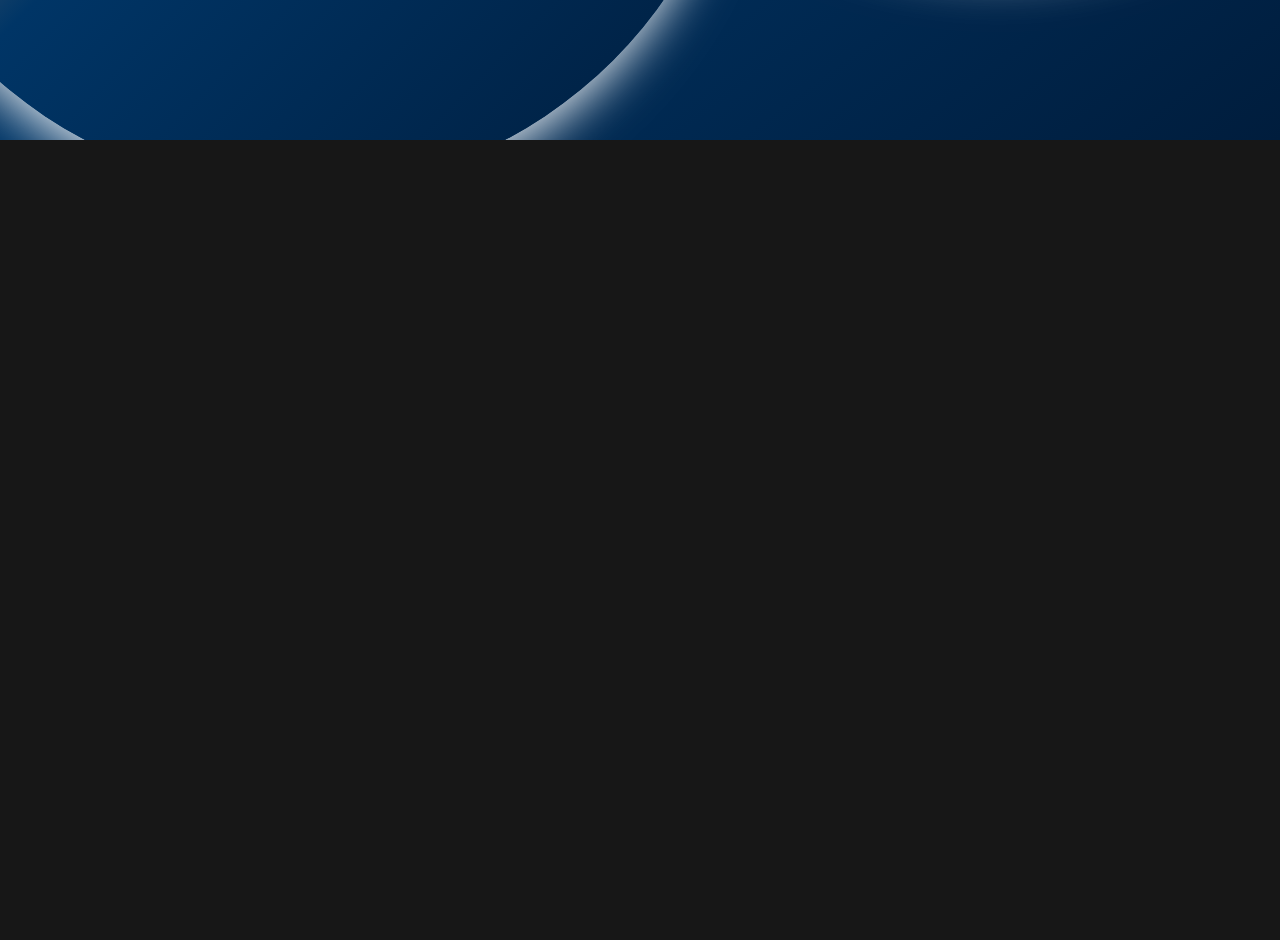
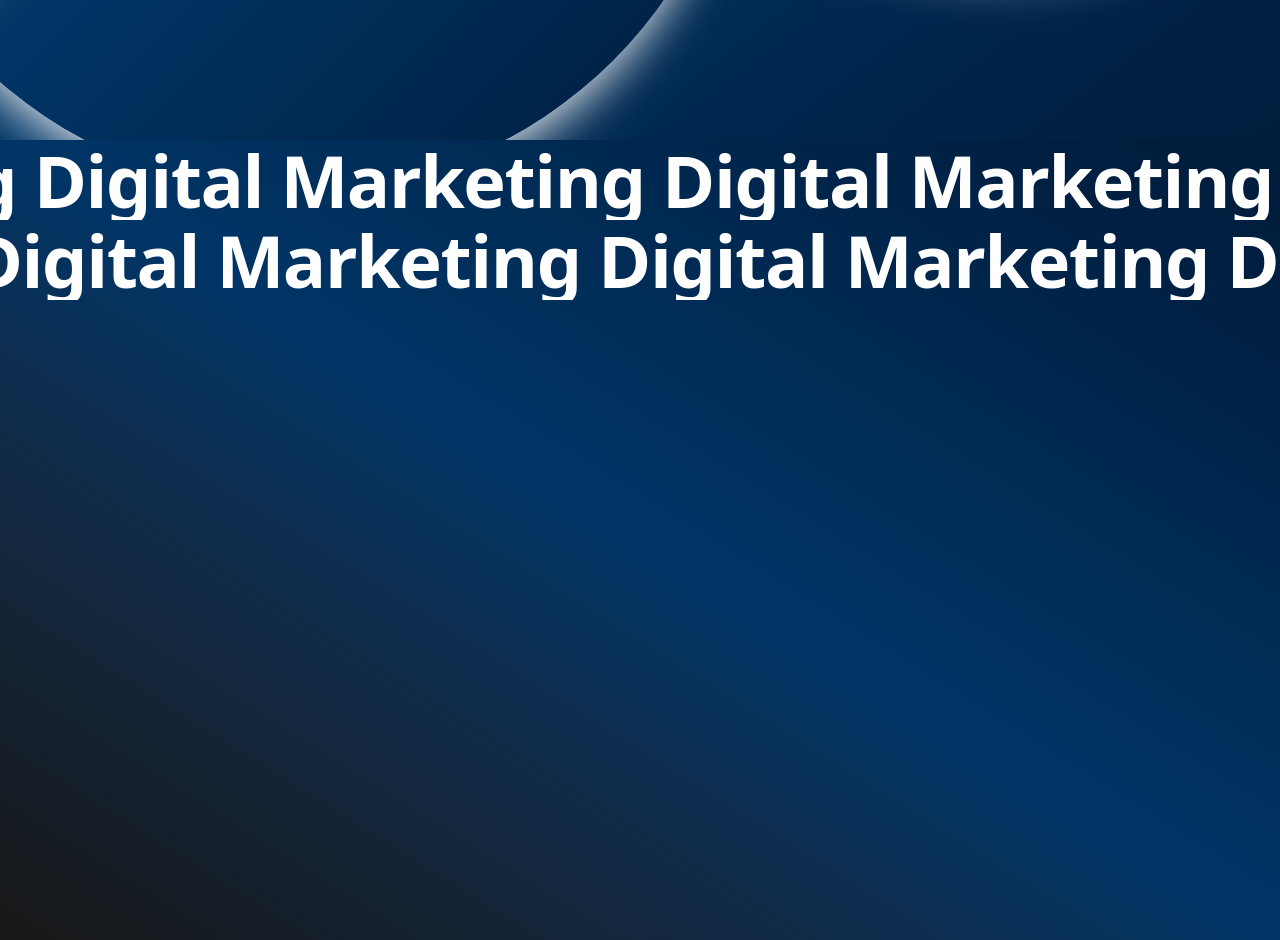
Before and after one commit to A-B-H-I-S-H-E-K-S-H-A-W/marketing-portfolio, a Next.js app: page / in a window 1280 px wide. Shown: the part 820-1760 px from the top of the page. Before the commit the page ends 960 px from the top, so only its background shows below. Built offline with nearby package versions, Linux system fonts and the light colour scheme.

Commit message:
Added velocity text for test

```diff
--- a/src/app/page.jsx
+++ b/src/app/page.jsx
@@ -6,6 +6,7 @@
 import Header from "@/components/ui/Header";
 import { easeInOut, motion } from "framer-motion";
 import HeroModal from "@/components/ui/HeroModal";
+import { VelocityScroll } from "@/components/ui/VelocityText";
 
 export default function Home() {
   return (
@@ -121,6 +122,10 @@
           </section>
         </main>
       </div>
+      <div className="min-h-screen bg-gradient-to-bl from-5% from-muted via-secondary to-background">
+        <VelocityScroll>Digital Marketing</VelocityScroll>
+
+      </div>
     </>
   );
 }
--- /dev/null
+++ b/src/components/ui/VelocityText.jsx
@@ -0,0 +1,114 @@
+"use client";
+
+import {
+  motion,
+  useAnimationFrame,
+  useMotionValue,
+  useScroll,
+  useSpring,
+  useTransform,
+  useVelocity,
+} from "framer-motion";
+
+import React, { useEffect, useRef, useState } from "react";
+import { cn } from "@/lib/utils";
+
+// Utility function to wrap values
+export const wrap = (min, max, v) => {
+  const rangeSize = max - min;
+  return ((((v - min) % rangeSize) + rangeSize) % rangeSize) + min;
+};
+
+function ParallaxText({ children, baseVelocity = 100, ...props }) {
+  const baseX = useMotionValue(0);
+  const { scrollY } = useScroll();
+  const scrollVelocity = useVelocity(scrollY);
+  const smoothVelocity = useSpring(scrollVelocity, {
+    damping: 50,
+    stiffness: 400,
+  });
+
+  const velocityFactor = useTransform(smoothVelocity, [0, 1000], [0, 5], {
+    clamp: false,
+  });
+
+  const [repetitions, setRepetitions] = useState(1);
+  const containerRef = useRef(null);
+  const textRef = useRef(null);
+
+  useEffect(() => {
+    const calculateRepetitions = () => {
+      if (containerRef.current && textRef.current) {
+        const containerWidth = containerRef.current.offsetWidth;
+        const textWidth = textRef.current.offsetWidth;
+        const newRepetitions = Math.ceil(containerWidth / textWidth) + 2;
+        setRepetitions(newRepetitions);
+      }
+    };
+
+    calculateRepetitions();
+
+    window.addEventListener("resize", calculateRepetitions);
+    return () => window.removeEventListener("resize", calculateRepetitions);
+  }, [children]);
+
+  const x = useTransform(baseX, (v) => `${wrap(-100 / repetitions, 0, v)}%`);
+
+  const directionFactor = useRef(1);
+  useAnimationFrame((t, delta) => {
+    let moveBy = directionFactor.current * baseVelocity * (delta / 1000);
+
+    if (velocityFactor.get() < 0) {
+      directionFactor.current = -1;
+    } else if (velocityFactor.get() > 0) {
+      directionFactor.current = 1;
+    }
+
+    moveBy += directionFactor.current * moveBy * velocityFactor.get();
+
+    baseX.set(baseX.get() + moveBy);
+  });
+
+  return (
+    <div
+      ref={containerRef}
+      className="w-full overflow-hidden whitespace-nowrap"
+      {...props}
+    >
+      <motion.div className="inline-block" style={{ x }}>
+        {Array.from({ length: repetitions }).map((_, i) => (
+          <span key={i} ref={i === 0 ? textRef : null}>
+            {children}{" "}
+          </span>
+        ))}
+      </motion.div>
+    </div>
+  );
+}
+
+export function VelocityScroll({
+  defaultVelocity = 5,
+  numRows = 2,
+  children,
+  className,
+  ...props
+}) {
+  return (
+    <div
+      className={cn(
+        "relative w-full text-4xl font-bold tracking-[-0.02em] md:text-7xl md:leading-[5rem]",
+        className
+      )}
+      {...props}
+    >
+      {Array.from({ length: numRows }).map((_, i) => (
+        <ParallaxText
+          key={i}
+          baseVelocity={defaultVelocity * (i % 2 === 0 ? 1 : -1)}
+        >
+          {children}
+        </ParallaxText>
+      ))}
+    </div>
+  );
+}
```
